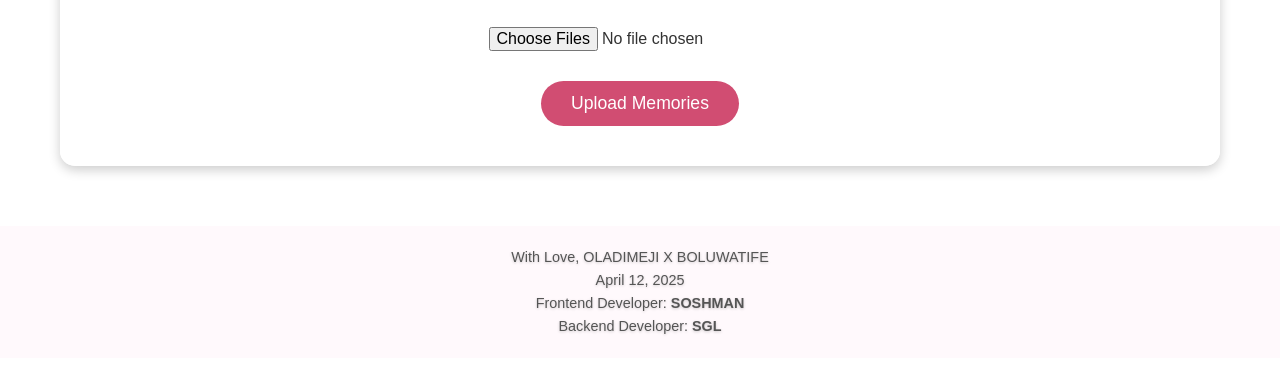
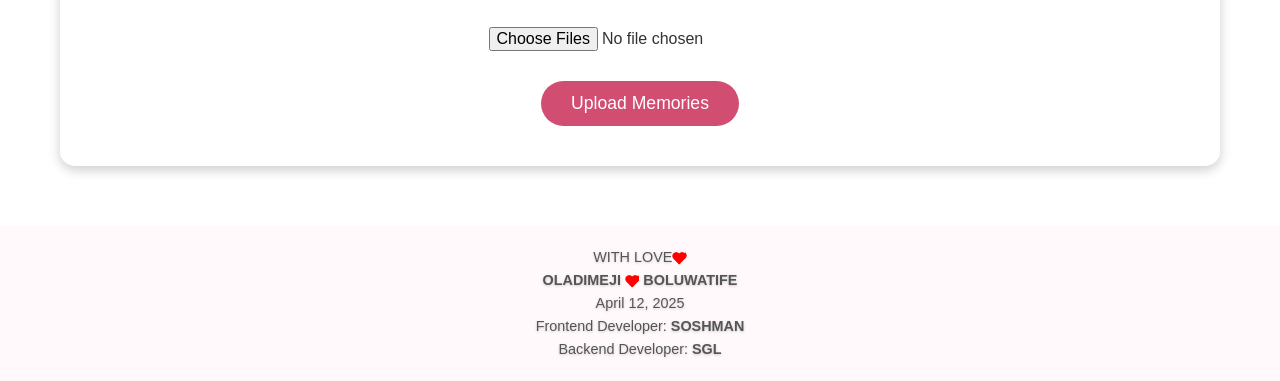
Before and after one commit to OladimejIxBoluwatife/LOML, a website: page public/index.html in a window 1280 px wide. Shown: the part 829-1210 px from the top of the page. Before the commit the page ends 1187 px from the top, so only its background shows below. Drawn offline with Linux system fonts and the light colour scheme.

Commit message:
Update index.html

```diff
--- a/public/index.html
+++ b/public/index.html
@@ -251,7 +251,11 @@
     </div>
 
     <footer>
-        <p>With Love, OLADIMEJI X BOLUWATIFE <br> April 12, 2025</p>
+        <p>WITH LOVE<svg height="1em" width="1em" viewBox="0 0 24 24" fill="red" stroke="red" stroke-width="2" stroke-linecap="round" stroke-linejoin="round" style="vertical-align: middle;">
+  <path d="M20.84 4.61a5.5 5.5 0 0 0-7.78 0L12 5.67l-1.06-1.06a5.5 5.5 0 0 0-7.78 7.78l1.06 1.06L12 21.23l8.84-8.84 1.06-1.06a5.5 5.5 0 0 0 0-7.78z"></path>
+</svg> <br> <strong>OLADIMEJI <svg height="1em" width="1em" viewBox="0 0 24 24" fill="red" stroke="red" stroke-width="2" stroke-linecap="round" stroke-linejoin="round" style="vertical-align: middle;">
+  <path d="M20.84 4.61a5.5 5.5 0 0 0-7.78 0L12 5.67l-1.06-1.06a5.5 5.5 0 0 0-7.78 7.78l1.06 1.06L12 21.23l8.84-8.84 1.06-1.06a5.5 5.5 0 0 0 0-7.78z"></path>
+</svg> BOLUWATIFE</strong> <br> April 12, 2025</p>
         <p> Frontend Developer: <strong>SOSHMAN</strong> <br> Backend Developer: <strong>SGL</strong> </p>
     </footer>
 
```
